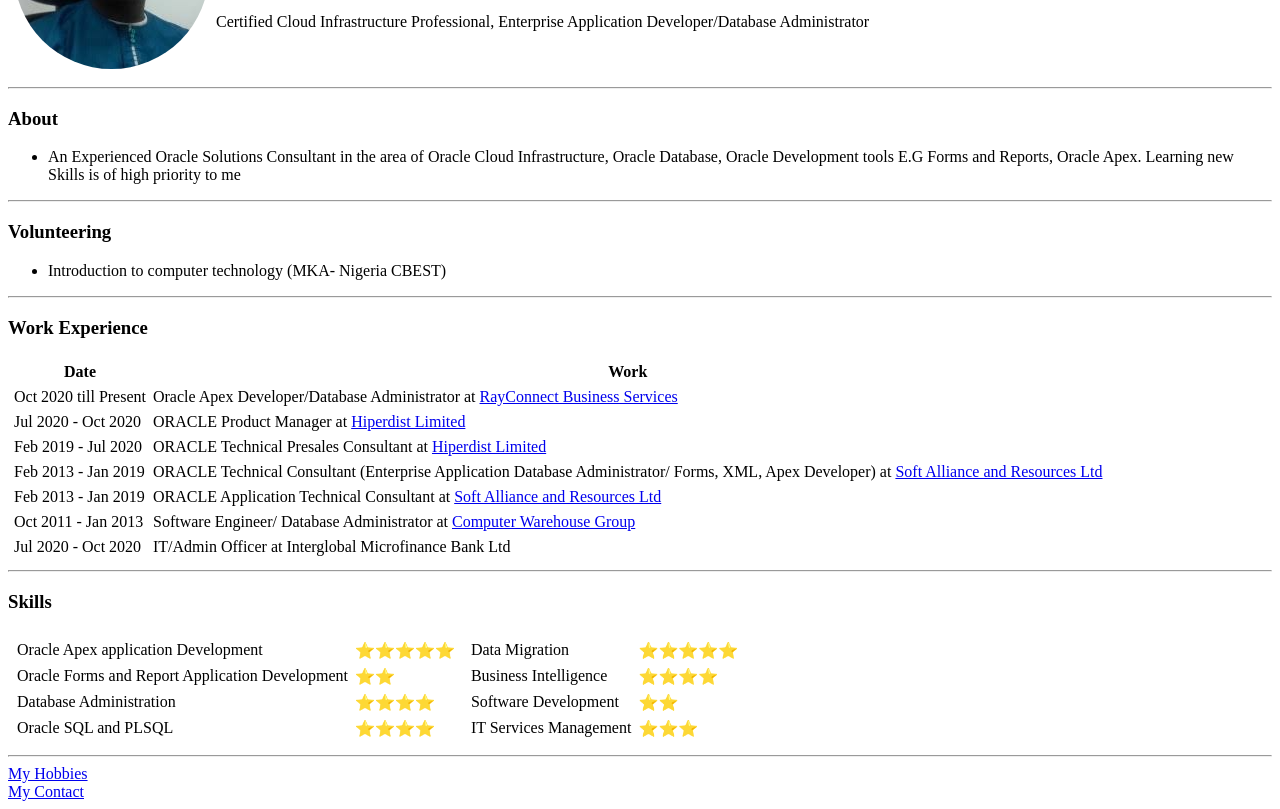
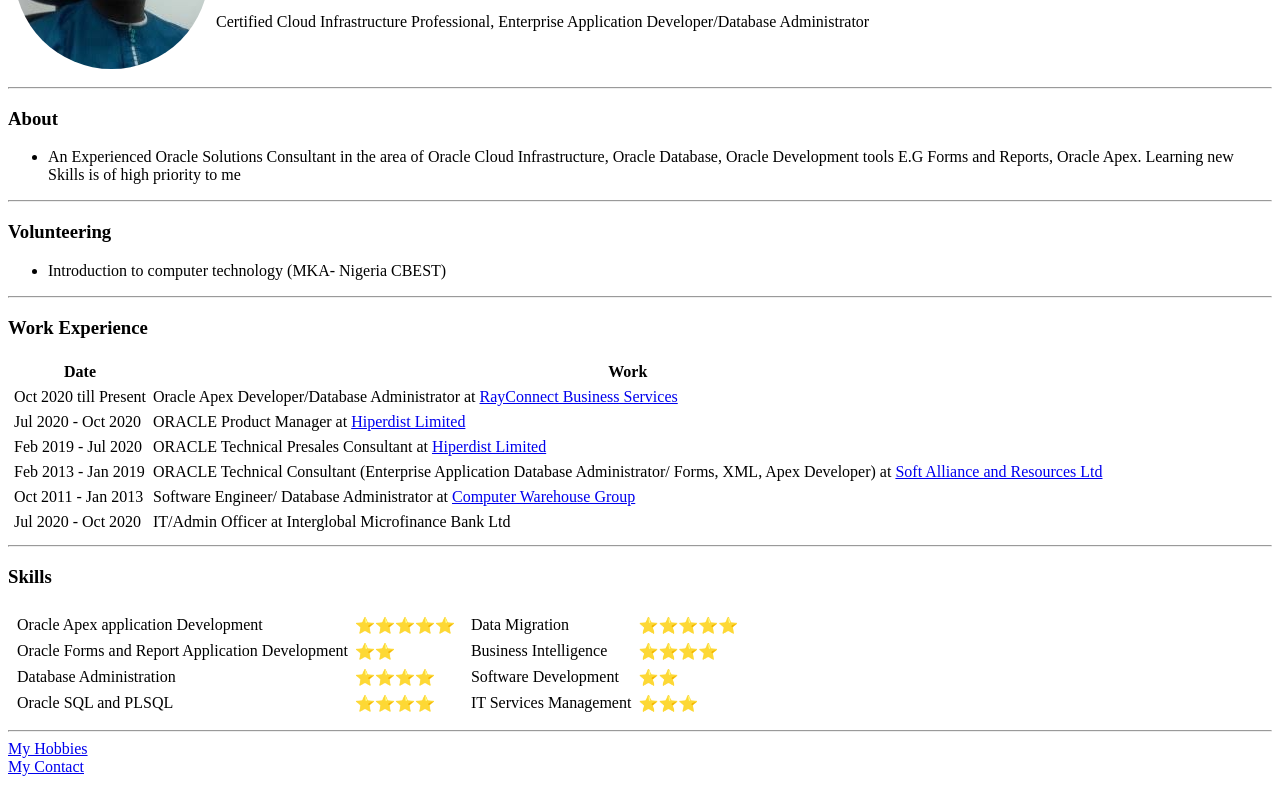
Before and after one commit to oloyeajani/cv, a plain HTML site: page index.html in a window 1280 px wide. Shown: the part 140-949 px from the top of the page. After the commit the page ends 924 px from the top, so only its background shows below. Drawn offline with Linux system fonts and the light colour scheme.

Commit message:
Add files via upload

```diff
--- a/index.html
+++ b/index.html
@@ -53,10 +53,6 @@
       <tr>
         <td>Feb 2013 - Jan 2019</td>
         <td> ORACLE Technical Consultant (Enterprise Application Database Administrator/ Forms, XML, Apex Developer) at <a href="https://www.softalliance.com">Soft Alliance and Resources Ltd</a></td>
-      </tr>
-      <tr>
-        <td>Feb 2013 - Jan 2019</td>
-        <td> ORACLE Application Technical Consultant at <a href="https://www.softalliance.com">Soft Alliance and Resources Ltd</a></td>
       </tr>
       <tr>
         <td>Oct 2011 - Jan 2013</td>
```
